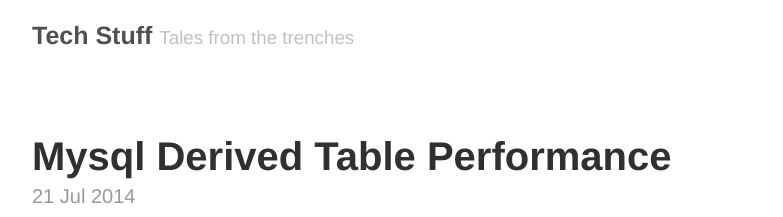
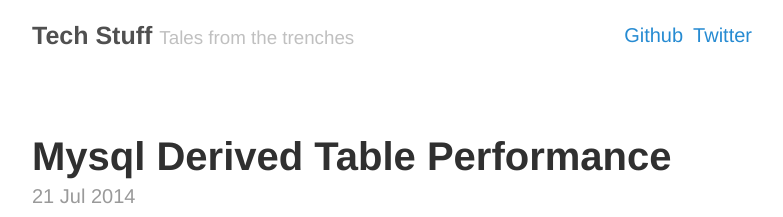
Before and after one commit to rodnaph/rodnaph.github.io, a Jekyll site: the page built from index.html, in a window 1280 px wide. Shown: the top 217 px of the page, without its empty margins (248-1031 px from the left). Built offline with Jekyll 4.4.1, drawn with Linux system fonts in a browser that asks for light colours; Markdown is read by kramdown in place of the engine named in the settings; the list of posts is cut into pages by our own code.

Commit message:
added header links

```diff
--- a/_includes/head.html
+++ b/_includes/head.html
@@ -16,6 +16,7 @@
   <!-- CSS -->
   <link rel="stylesheet" href="{{ site.baseurl }}public/css/poole.css">
   <link rel="stylesheet" href="{{ site.baseurl }}public/css/syntax.css">
+  <link rel="stylesheet" href="{{ site.baseurl }}public/css/custom.css">
 
   <!-- Icons -->
   <link rel="apple-touch-icon-precomposed" sizes="144x144" href="{{ site.baseurl }}public/apple-touch-icon-precomposed.png">
--- a/_layouts/default.html
+++ b/_layouts/default.html
@@ -17,6 +17,14 @@
 
     <div class="container content">
       <div class="masthead">
+        <ul class="nav">
+          <li>
+            <a href="https://twitter.com/rodnaph">Twitter</a>
+          </li>
+          <li>
+            <a href="https://github.com/rodnaph">Github</a>
+          </li>
+        </ul>
         <h3 class="masthead-title">
           <a href="{{ site.baseurl }}" title="Home">{{ site.title }}</a>
           <small>{{ site.tagline }}</small>
--- /dev/null
+++ b/public/css/custom.css
@@ -0,0 +1,10 @@
+
+.nav {
+    margin: 0;
+    list-style-type: none;
+}
+
+.nav li {
+    margin-left: 10px;
+    float: right;
+}
```
